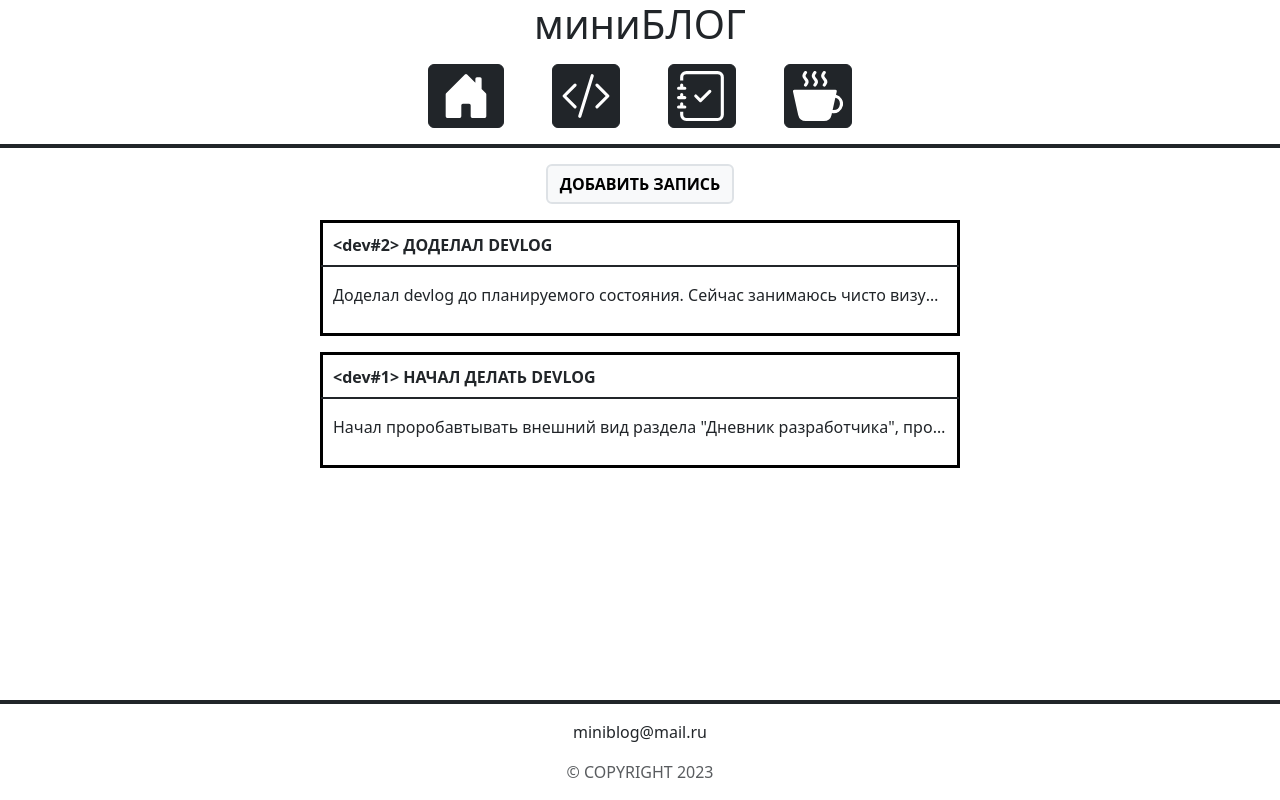
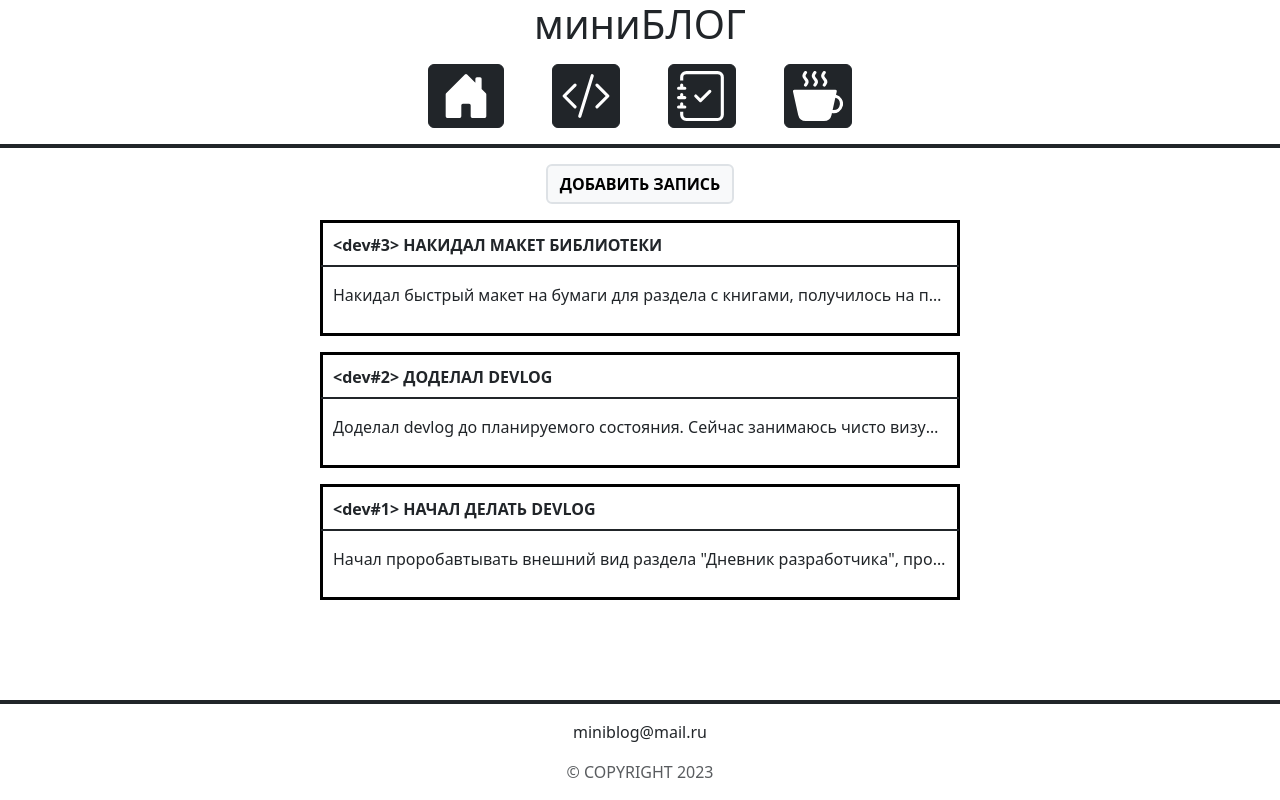
Before and after one commit to Potapov-AA/J-BLOG, a Vue app: page /devlog in a window 1280 px wide. Built offline with nearby package versions, Linux system fonts and the light colour scheme.

Commit message:
Новая запись

```diff
--- a/src/stores/devlog.js
+++ b/src/stores/devlog.js
@@ -3,6 +3,11 @@ import { defineStore } from "pinia";
 const STORE_NAME = "devlog";
 
 const defaultValue = [
+  {
+    id: 2,
+    title: "накидал макет библиотеки",
+    description: "Накидал быстрый макет на бумаги для раздела с книгами, получилось на первый взгляд неплохо, осталось это все сверстать и посмотреть на то, что по итогу получится, в основу идеи для данного раздела легла механика карусели."
+  },
   {
     id: 1,
     title: "Доделал devlog",
```
